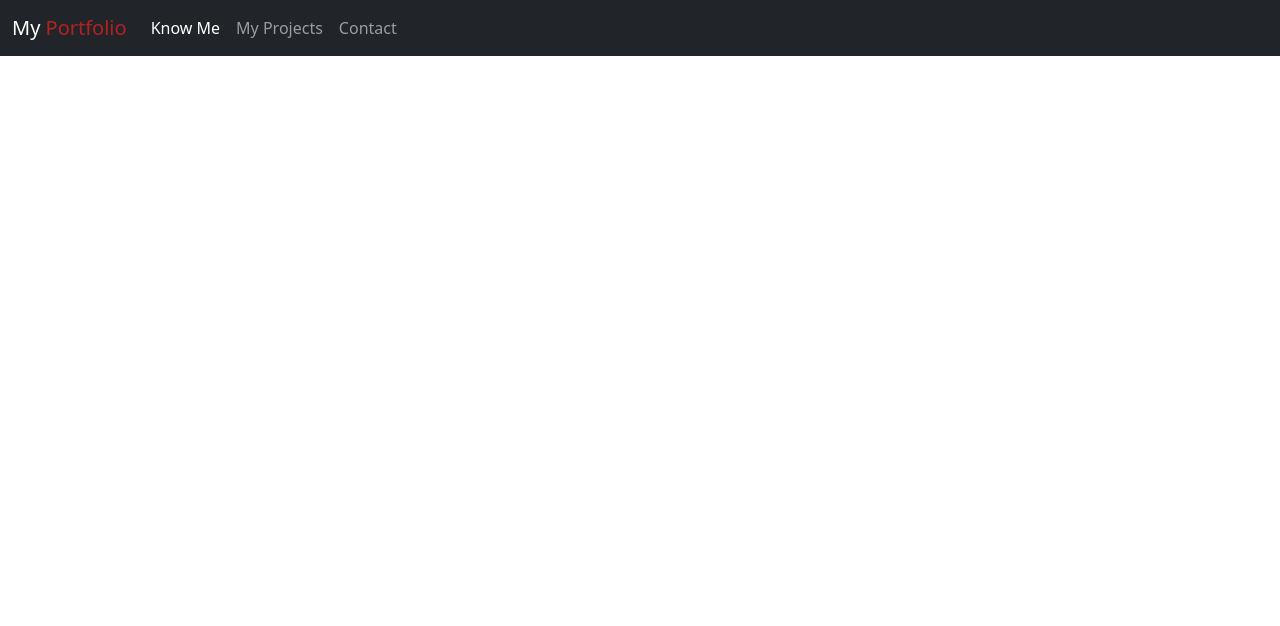
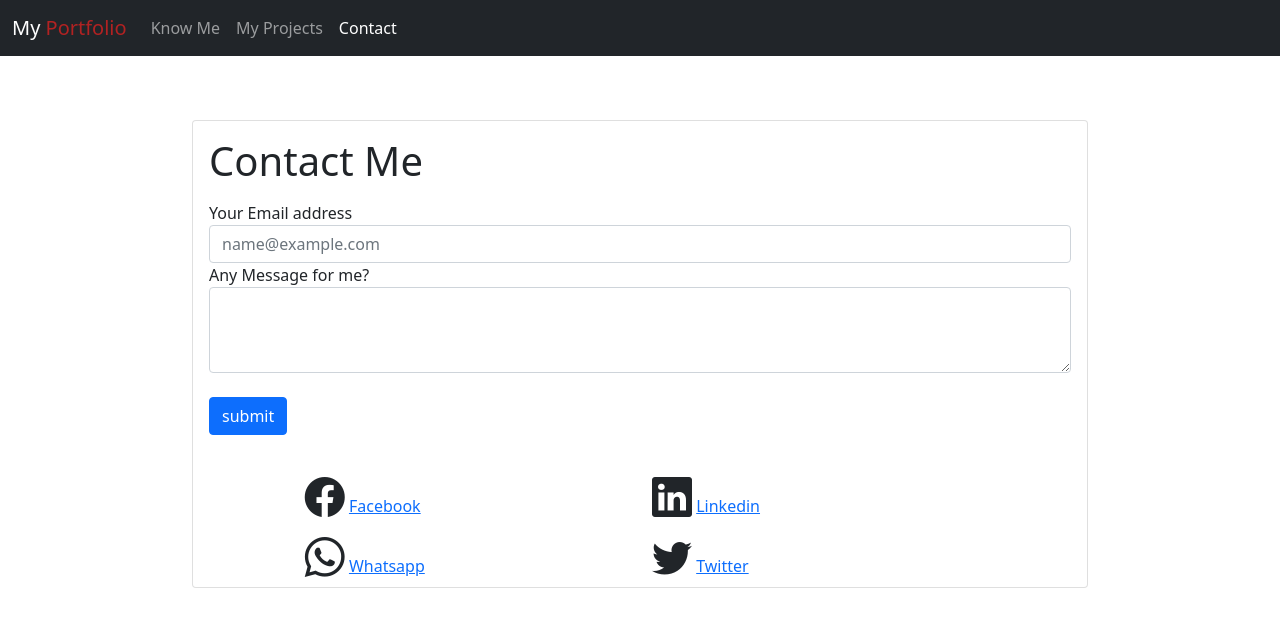
Before and after one commit to kaushik-42/my_portfolio, a plain HTML site: page contact.html in a window 1280 px wide. Drawn offline with nearby package versions, Linux system fonts and the light colour scheme.

Commit message:
adding contact.html

```diff
--- a/contact.html
+++ b/contact.html
@@ -9,6 +9,7 @@
     <!-- Bootstrap CSS -->
     <link href="https://cdn.jsdelivr.net/npm/bootstrap@5.0.2/dist/css/bootstrap.min.css" rel="stylesheet"
         integrity="sha384-EVSTQN3/azprG1Anm3QDgpJLIm9Nao0Yz1ztcQTwFspd3yD65VohhpuuCOmLASjC" crossorigin="anonymous">
+    <link rel="stylesheet" href="https://cdn.jsdelivr.net/npm/bootstrap-icons@1.3.0/font/bootstrap-icons.css">
 
     <title>Contact Me</title>
 </head>
@@ -26,16 +27,14 @@
             <div class="collapse navbar-collapse" id="navbarSupportedContent">
                 <ul class="navbar-nav me-auto mb-2 mb-lg-0">
                     <li class="nav-item">
-                        <a class="nav-link active" aria-current="page" href="about_me.html">Know Me</a>
+                        <a class="nav-link" aria-current="page" href="about_me.html">Know Me</a>
                     </li>
                     <li class="nav-item">
                         <a class="nav-link" href="projects.html">My Projects</a>
                     </li>
                     <li class="nav-item">
-                        <a class="nav-link" href="contact.html">Contact</a>
+                        <a class="nav-link active" href="contact.html">Contact</a>
                     </li>
-
-
                 </ul>
 
             </div>
@@ -44,9 +43,63 @@
 
 
 
+    <section>
+
+        <div style="width: 70%; margin: 5% auto;">
+
+
+            <div class="card">
+                <div class="card-body">
+                    <h1 class="card-title">Contact Me</h1>
+                    <p class="card-text">
+                    <form>
+                        <div class="form-group">
+                            <label for="exampleFormControlInput1">Your Email address</label>
+                            <input type="email" class="form-control" id="exampleFormControlInput1"
+                                placeholder="name@example.com">
+                        </div>
+                        <div class="form-group">
+                            <label for="exampleFormControlTextarea1">Any Message for me?</label>
+                            <textarea class="form-control" id="exampleFormControlTextarea1" rows="3"></textarea>
+                        </div>
+                    </form>
+                    <br>
+                    <button class="btn btn-primary">submit</button>
+
+                    </p>
+
+                </div>
+
+
+                <div style="width: 75%; margin: 0 auto;">
+                    <div class="row">
+                        <div class="col-6">
+                            <i class="bi bi-facebook" style="font-size: 40px;"></i>
+                            <a href="https://www.facebook.com/kaushik.tummalapalli.5/">Facebook</a>
+                        </div>
+                        <div class="col-6">
+                            <i class="bi bi-linkedin" style="font-size: 40px;"></i>
+                            <a href="https://www.linkedin.com/in/kaushik-tummalapalli/">Linkedin</a>
+                        </div>
+                        <div class="col-6">
+                            <i class="bi bi-whatsapp" style="font-size: 40px;"></i>
+                            <a href="#">Whatsapp</a>
+                        </div>
+                        <div class="col-6">
+                            <i class="bi bi-twitter" style="font-size: 40px;"></i>
+                            <a href="https://twitter.com/kaushikTummala2">Twitter</a>
+                        </div>
+                    </div>
+                </div>
 
 
 
+
+
+
+            </div>
+        </div>
+    </section>
 
 
     <!-- Optional JavaScript; choose one of the two! -->
```
